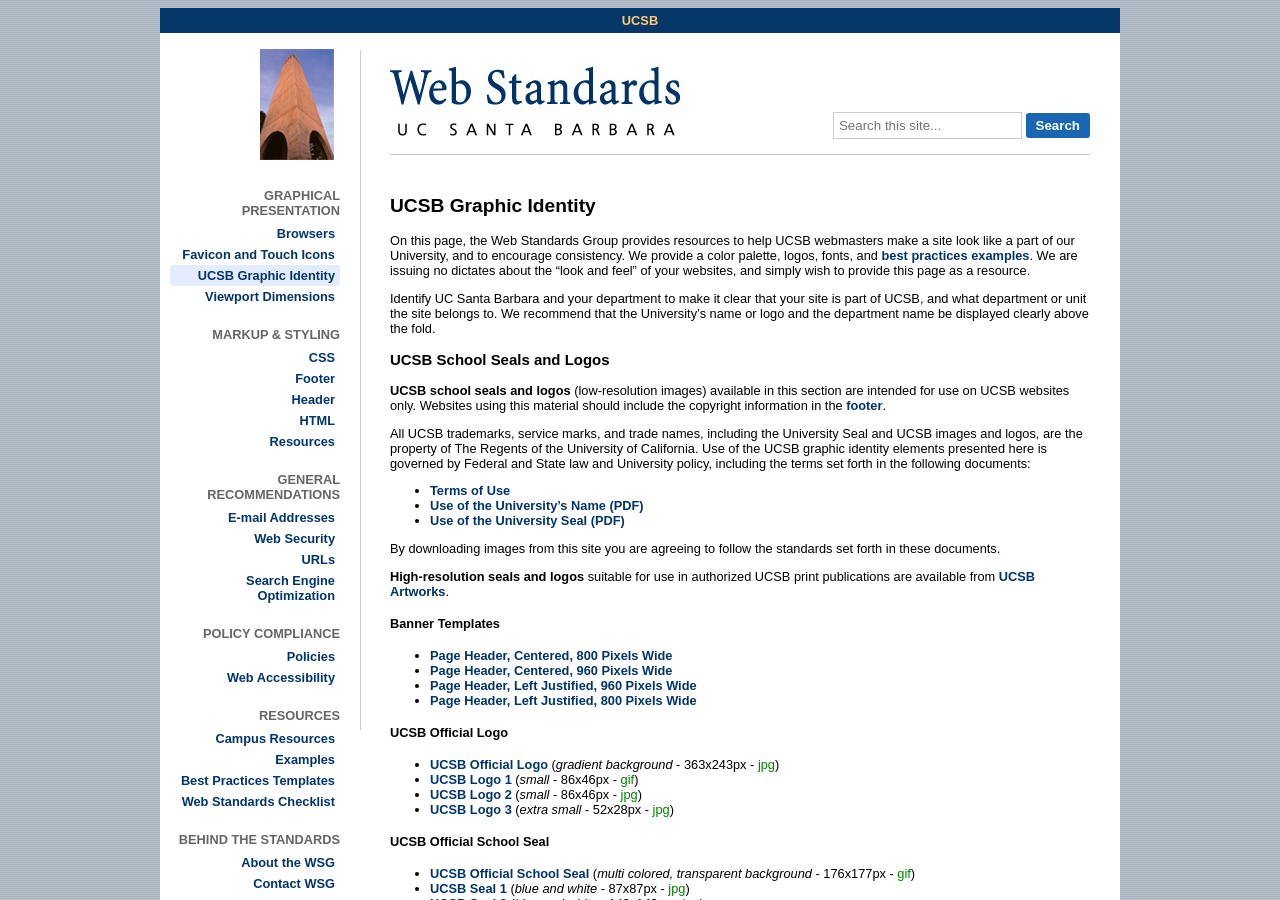
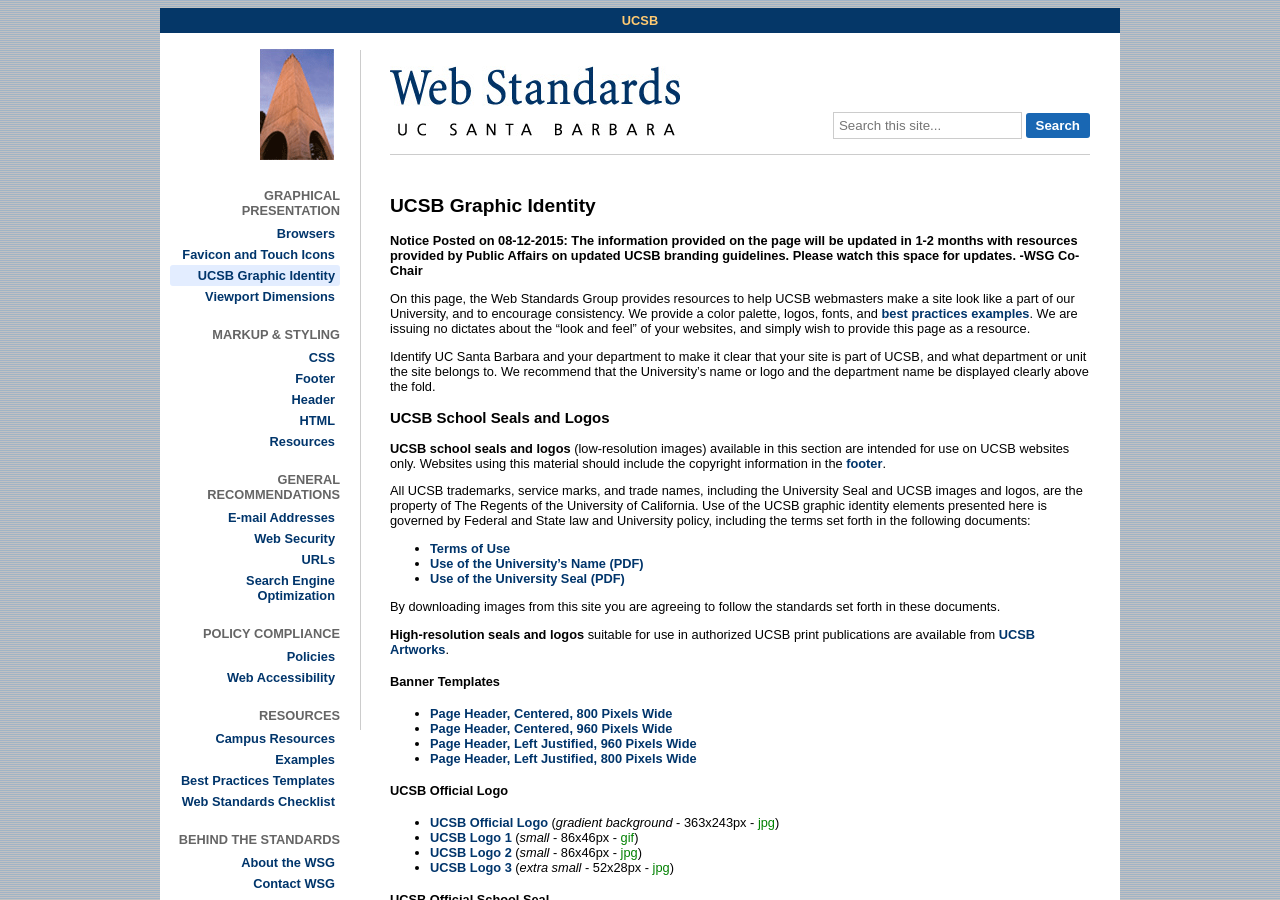
Before and after one commit to ucsb/webguide, a Jekyll site: the page built from ucsb-graphic-identity.md, in a window 1280 px wide and 900 px high. Built offline with Jekyll 4.4.1, drawn with Linux system fonts in a browser that asks for light colours; nearby versions of some CDN libraries; Markdown is read by kramdown in place of the engine named in the settings.

Commit message:
Provide notice to pending guideline changes
As per yesterdays WSG meeting the Graphics Identity page should notify users that the guidelines therein will be changing.

```diff
--- a/ucsb-graphic-identity.md
+++ b/ucsb-graphic-identity.md
@@ -3,6 +3,8 @@
 title: UCSB Graphic Identity
 permalink: /ucsb-graphic-identity/
 ---
+
+**Notice Posted on 08-12-2015: The information provided on the page will be updated in 1-2 months with resources provided by Public Affairs on updated UCSB branding guidelines. Please watch this space for updates. -WSG Co-Chair**
 
 On this page, the Web Standards Group provides resources to help UCSB
 webmasters make a site look like a part of our University, and to encourage
```
